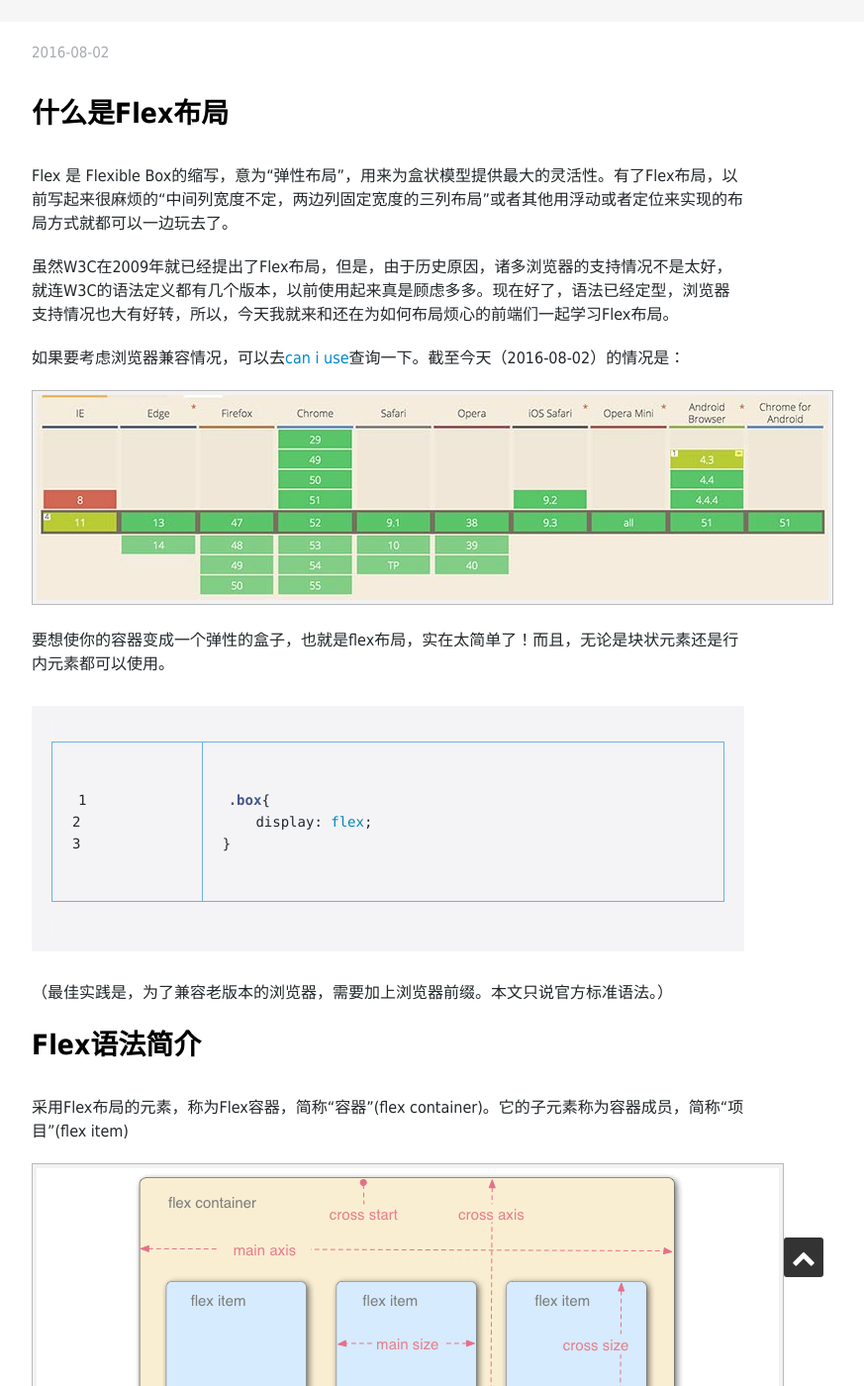
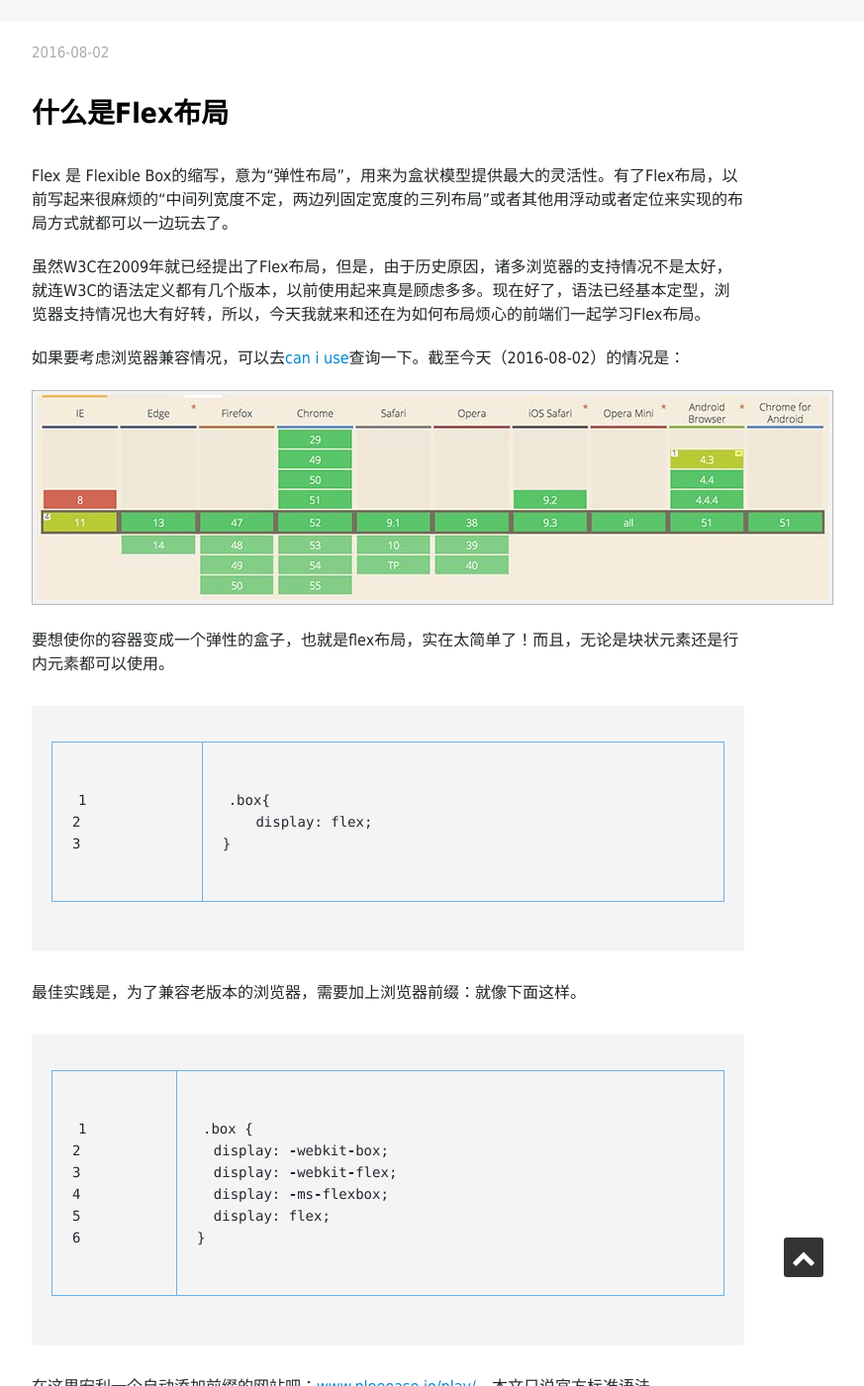
Before and after one commit to woaixiangbao/woaixiangbao.github.io, a Jekyll site: the page built from _posts/2016-08-02-flexbox-syntax-tutoial.md, in a window 1280 px wide and 1400 px high, scrolled down 346 px. Shown: the whole window at 99% size, without its empty margins (248-1121 px from the left). Built offline with Jekyll 4.4.1, drawn with Linux system fonts in a browser that asks for light colours; nearby versions of some CDN libraries; some web fonts are replaced; some of the changed text lies outside the part shown.

Commit message:
artical update

```diff
--- a/_posts/2016-08-02-flexbox-syntax-tutoial.md
+++ b/_posts/2016-08-02-flexbox-syntax-tutoial.md
@@ -1,7 +1,7 @@
 ---
 layout: post
 title: Flex布局教程
-description: css flexbox flex
+description: 这篇文章介绍flex布局的实践，不知道是不是最佳，不过我觉得看完后应该会知道怎么使用flex布局了
 categories: [css, flexbox, 布局]
 ---
 
@@ -9,7 +9,7 @@
 
 Flex 是 Flexible Box的缩写，意为“弹性布局”，用来为盒状模型提供最大的灵活性。有了Flex布局，以前写起来很麻烦的“中间列宽度不定，两边列固定宽度的三列布局”或者其他用浮动或者定位来实现的布局方式就都可以一边玩去了。
 
-虽然W3C在2009年就已经提出了Flex布局，但是，由于历史原因，诸多浏览器的支持情况不是太好，就连W3C的语法定义都有几个版本，以前使用起来真是顾虑多多。现在好了，语法已经定型，浏览器支持情况也大有好转，所以，今天我就来和还在为如何布局烦心的前端们一起学习Flex布局。
+虽然W3C在2009年就已经提出了Flex布局，但是，由于历史原因，诸多浏览器的支持情况不是太好，就连W3C的语法定义都有几个版本，以前使用起来真是顾虑多多。现在好了，语法已经基本定型，浏览器支持情况也大有好转，所以，今天我就来和还在为如何布局烦心的前端们一起学习Flex布局。
 
 如果要考虑浏览器兼容情况，可以去[can i use](www.caniuse.com)查询一下。截至今天（2016-08-02）的情况是：
 <img src="http://woaixiangbao.github.io/images/20160802/flex.jpg" >
@@ -19,13 +19,24 @@
 
 
 
-{% highlight css linenos %}
+{% highlight javascript linenos %}
 .box{
     display: flex;
 }
 {% endhighlight %}
 
-（最佳实践是，为了兼容老版本的浏览器，需要加上浏览器前缀。本文只说官方标准语法。）
+最佳实践是，为了兼容老版本的浏览器，需要加上浏览器前缀：就像下面这样。
+
+{% highlight javascript linenos %}
+.box {
+  display: -webkit-box;
+  display: -webkit-flex;
+  display: -ms-flexbox;
+  display: flex;
+}
+{% endhighlight %}
+
+在这里安利一个自动添加前缀的网站吧：[www.pleeease.io/play/](www.pleeease.io/play/)。本文只说官方标准语法。
 
 ## Flex语法简介
 
@@ -33,10 +44,23 @@
 
 <img src="http://woaixiangbao.github.io/images/20160802/flexbox-visual.png">
 
-容器默认存在两根轴，水平的主轴（**main axis**）和垂直的交叉轴（**cross axis**）。
+容器默认存在两根轴，水平的主轴（**main axis**）和垂直的交叉轴（**cross axis**）。上面图片中的主轴是水平的，但是容器如果设置了**flex-direction**属性，并且值为**column**的话，主轴就会变成垂直的从上到下，相应的交叉轴就会变成图片中的水平轴了。默认**flex-direction**的值是**row**，也就是水平轴为主轴。
 
 主轴的开始位置叫做**main start**，结束位置叫做**main end**。
 
 交叉轴的开始位置叫做**cross start**，结束位置叫做**cross end**。
 
 项目默认沿着主轴排列，单个项目占据的主轴空间叫做**main size**，占据的交叉轴空间叫做**cross size**。
+
+## 容器的属性
+
+最重要的属性当然是**display: flex**啦，只有设置了这个，才能成为flex布局嘛，重要提示：只要容器设置了这个，那么其他的比如float、clear、vertical-align等等布局属性就都不管用喽。下面介绍其它的属性：
+
+1. flex-direction
+2. flex-wrap
+3. justify-content
+4. align-items
+5. align-content
+
+### flex-direction
+这个属性定义的是项目在容器中的放置位置，要么是水平排列，要么是垂直排列，不能斜着排列哦^_^
```
